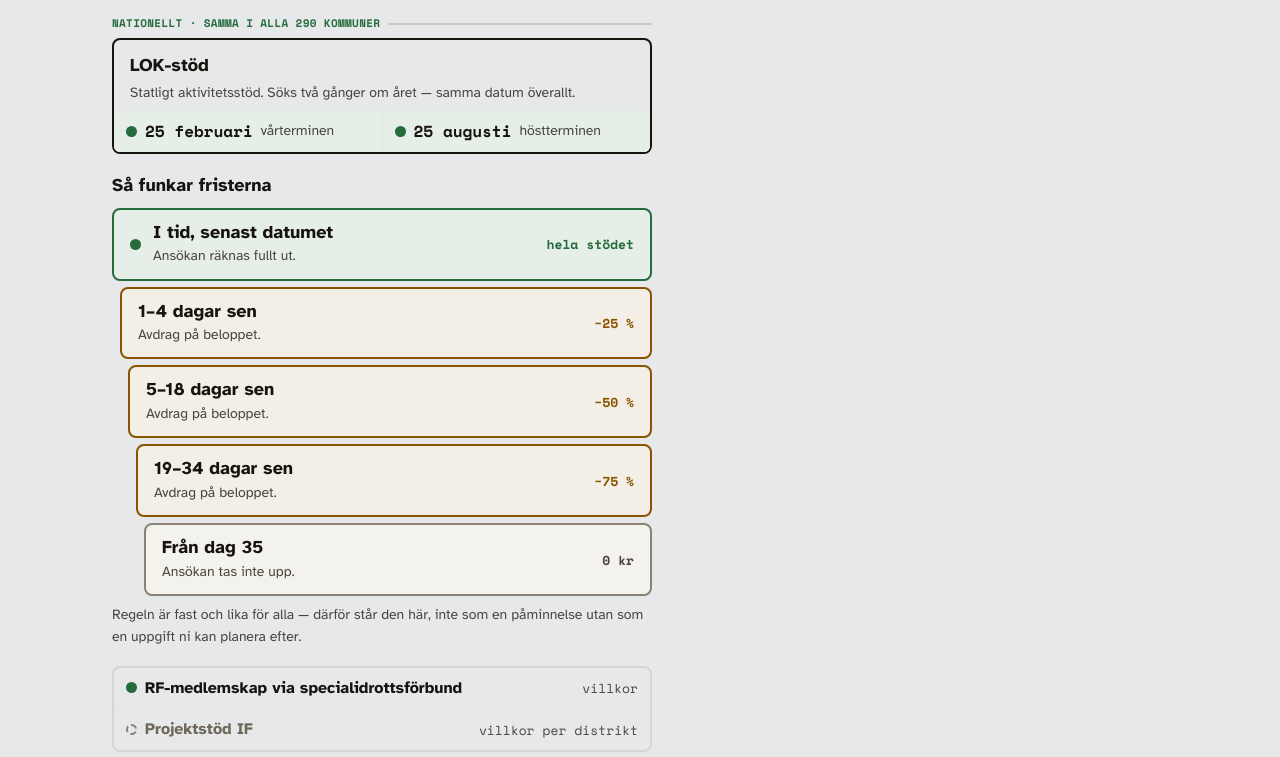
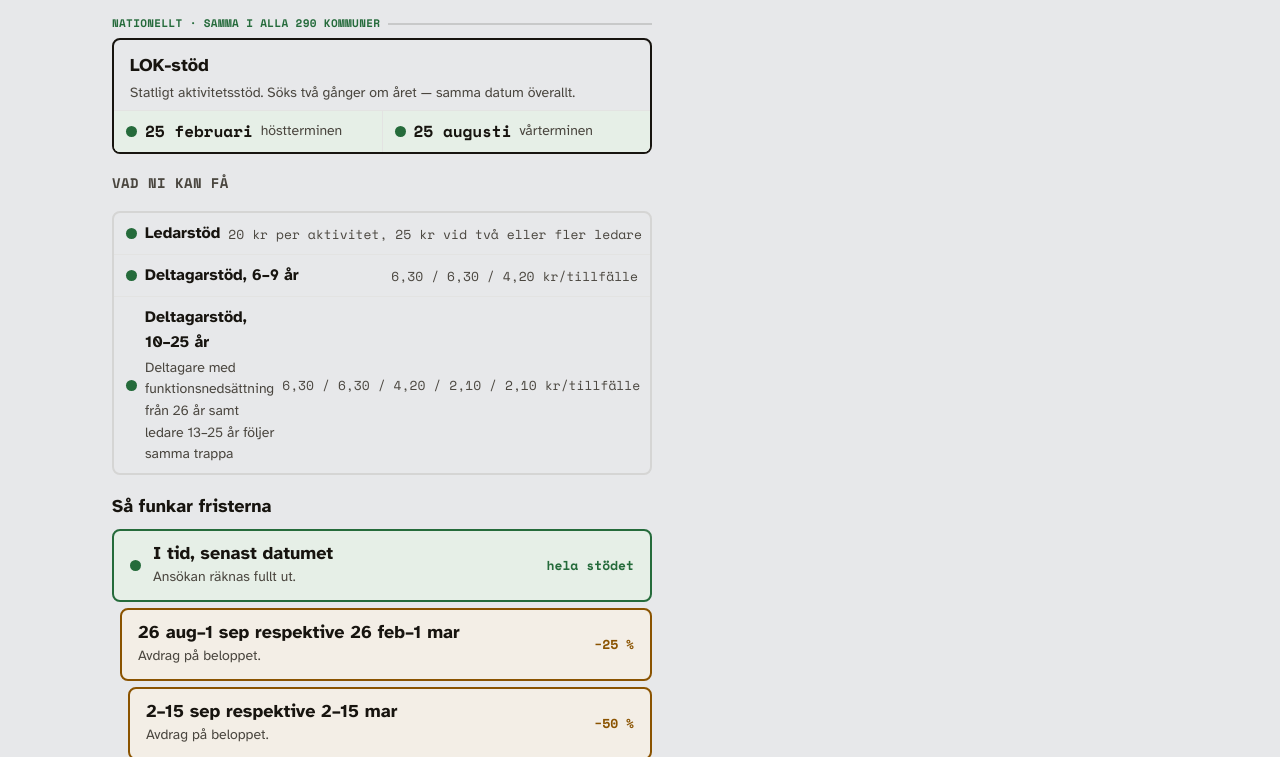
Before and after one commit to jacobstjarne-code/foreningsguiden, an Astro site: page /idrott in a window 1280 px wide. Shown: the part 247-1004 px from the top of the page. Built offline with nearby package versions, Linux system fonts and the light colour scheme; Astro itself is replaced by a stand-in of ours.

Commit message:
fix: idrottsingången — fyra rättningar (V2)
rot: fyra fel hittade vid Jacobs granskning av V1-previewen, alla
symptom av samma sak — mallen räknade/böjde i stället för att läsa
det som redan stod i lok-stod.yaml.

- SanctionLadder: dagintervall (offset mot ETT referensdatum) bytt
  mot kalenderdatum ur steg[i].perioder — offset-matten antog en
  symmetri mellan feb- och augustifönstren som inte finns i RF:s
  datumbundna regel
- Eyebrow: /s?förening$/ i stället för /förening$/ — fogen-s
  ("idrotts-förening") lämnades tidigare kvar i "IDROTTS"
- Terminsetiketten beräknades på deadlinens egen månad i stället för
  perioden den avser (stod.deadlines.perioder[].avser.fran) — en
  augustideadline avser våren, inte hösten, tvärtom för februari
- Beloppen (ledarstöd, deltagarstödets trappa) saknades helt i
  nationella halvan — sidan visade bara vad man kan förlora, aldrig
  vad man kan få. Ny sektion mellan datum och sanktionstrappan, läst
  ur stod.belopp

Verifierat i Playwright mot localhost: alla fyra utfall matchar
Jacobs givna facit ordagrant (t.ex. "26 aug–1 sep respektive 26
feb–1 mar" för −25%-steget).

Ingen deploy — samlas med resten av V1/V2 till en gemensam preview.

```diff
--- a/src/components/IdrottsIngangen.astro
+++ b/src/components/IdrottsIngangen.astro
@@ -42,16 +42,40 @@ const { identitetsord, enhetslista, vinkelmening, stod, kommuner } = Astro.props
 // ("idrottsförening" → "Idrott", "bandyförening" → "Bandy"); om ett
 // framtida identitetsord inte slutar på "förening" blir resultatet
 // mindre snyggt men aldrig fel-brytande — ren visningstext.
-const kortord = identitetsord.replace(/förening$/, '');
+// V2 (rättning 2026-08-19): matchade tidigare bara "förening$" och lät
+// glidbokstaven "s" stå kvar ("idrottsförening" → "Idrotts"). Ordet
+// framför "förening" i en svensk sammansättning tar aldrig med sig
+// fogen-s — "s?förening$" stryper båda.
+const kortord = identitetsord.replace(/s?förening$/, '');
 const kortordStort = kortord.charAt(0).toUpperCase() + kortord.slice(1);
 const identitetsordPlural = `${identitetsord}ar`;
 
-// V1.1 — lok.datum[]: läses ur stod.deadlines.datum (MM-DD, återkommande),
-// terminsetiketten beräknad av månaden, inte skriven per datum.
-const lokDatum = stod.deadlines.datum.map((mmdd) => ({
-  mmdd,
-  text: formatRecurringDate(mmdd),
-  termin: Number(mmdd.slice(0, 2)) <= 6 ? 'vårterminen' : 'höstterminen',
+// V1.1 — lok.datum[]: läses ur stod.deadlines.datum (MM-DD, återkommande).
+// V2 (rättning 2026-08-19): terminsetiketten beräknades tidigare på
+// DEADLINENS egen månad (fel — en augustideadline gäller vårens
+// aktiviteter, inte höstens). Rätt källa är perioden deadlinen AVSER
+// (stod.deadlines.perioder[].avser.fran), inte deadline-datumet självt.
+const lokDatum = stod.deadlines.datum.map((mmdd) => {
+  const period = stod.deadlines.perioder.find((p) => p.datum === mmdd);
+  const avserVarterminen = period ? Number(period.avser.fran.slice(0, 2)) <= 6 : Number(mmdd.slice(0, 2)) <= 6;
+  return {
+    mmdd,
+    text: formatRecurringDate(mmdd),
+    termin: avserVarterminen ? 'vårterminen' : 'höstterminen',
+  };
+});
+
+// V2 (rättning 2026-08-19): "sidan visar vad man kan förlora men aldrig
+// vad man kan få" — beloppen läses ur stod.belopp, samma disciplin som
+// datum/sanktioner (ingen hårdkodad krona/öre i mallen).
+function formatOre(ore: number): string {
+  return ore % 100 === 0 ? `${ore / 100}` : (ore / 100).toFixed(2).replace('.', ',');
+}
+const ledarstodText = `${formatOre(stod.belopp.ledarstod.en_ledare_ore)} kr per aktivitet, ${formatOre(stod.belopp.ledarstod.tva_eller_fler_ledare_ore)} kr vid två eller fler ledare`;
+const deltagarstodRader = stod.belopp.deltagarstod.map((grupp) => ({
+  namn: grupp.alder_max ? `${grupp.alder_min}–${grupp.alder_max} år` : `Från ${grupp.alder_min} år`,
+  belopp: `${grupp.tillfallen.map((t) => formatOre(t.belopp_ore)).join(' / ')} kr/tillfälle`,
+  tillampen: grupp.tillampen,
 }));
 
 const kommunNamnSlug = kommuner
@@ -85,9 +109,34 @@ const kommunNamnSlug = kommuner
     </div>
   </div>
 
+  <!-- Beloppen (V2, rättning 2026-08-19: sidan visade vad man kan
+       förlora men aldrig vad man kan få — stod.belopp, innan
+       sanktionstrappan så ordningen blir "vad ni får" före "vad ni
+       kan tappa"). -->
+  <div class="idrott__belopp-wrap">
+    <p class="idrott__belopp-t">{IDROTT_INGANGEN.beloppRubrik}</p>
+    <div class="idrott__card">
+      <div class="idrott__row">
+        <span class="fg-read-mark"></span>
+        <span class="idrott__row-name">{IDROTT_INGANGEN.ledarstodRad}</span>
+        <span class="idrott__row-meta">{ledarstodText}</span>
+      </div>
+      {deltagarstodRader.map((rad) => (
+        <div class="idrott__row">
+          <span class="fg-read-mark"></span>
+          <span class="idrott__row-name">
+            {IDROTT_INGANGEN.deltagarstodRad} {rad.namn}
+            {rad.tillampen && <span class="idrott__row-fint">{rad.tillampen}</span>}
+          </span>
+          <span class="idrott__row-meta">{rad.belopp}</span>
+        </div>
+      ))}
+    </div>
+  </div>
+
   <!-- Sanktionstrappan (V1.1: lok.sanktioner[], V1.2: SanctionLadder utan tidslogik) -->
   <div class="idrott__ladder-wrap">
-    <SanctionLadder steg={stod.sanktionstrappa.steg} referensdatum={stod.deadlines.datum[0]} />
+    <SanctionLadder steg={stod.sanktionstrappa.steg} />
   </div>
 
   <!-- RF + projektstöd -->
@@ -294,6 +343,17 @@ const kommunNamnSlug = kommuner
   .idrott__lok-d { font-family: var(--fg-font-mono); font-size: var(--fg-text-body); font-weight: var(--fg-weight-bold); }
   .idrott__lok-termin { font-size: var(--fg-text-label); color: var(--fg-ink-muted); }
 
+  .idrott__belopp-wrap { margin-top: var(--fg-space-6); }
+  .idrott__belopp-t {
+    font-family: var(--fg-font-mono);
+    font-size: var(--fg-text-label);
+    font-weight: var(--fg-weight-bold);
+    letter-spacing: var(--fg-tracking-label);
+    text-transform: uppercase;
+    color: var(--fg-ink-muted);
+    margin: 0 0 var(--fg-space-2);
+  }
+
   .idrott__ladder-wrap { margin-top: var(--fg-space-6); }
 
   .idrott__card {
@@ -313,7 +373,8 @@ const kommunNamnSlug = kommuner
   .idrott__row:last-child { border-bottom: none; }
   .idrott__row-name { flex: 1; font-size: var(--fg-text-body); font-weight: var(--fg-weight-bold); }
   .idrott__row-name--void { color: var(--fg-void-ink); }
-  .idrott__row-meta { font-family: var(--fg-font-mono); font-size: var(--fg-text-mono); color: var(--fg-ink-muted); }
+  .idrott__row-meta { font-family: var(--fg-font-mono); font-size: var(--fg-text-mono); color: var(--fg-ink-muted); white-space: nowrap; }
+  .idrott__row-fint { display: block; font-family: var(--fg-font-sans); font-size: var(--fg-text-label); font-weight: normal; color: var(--fg-ink-muted); margin-top: 2px; }
 
   .idrott__gate {
     margin: var(--fg-space-3) 0 0;
--- a/src/components/SanctionLadder.astro
+++ b/src/components/SanctionLadder.astro
@@ -14,44 +14,54 @@
 // ett femte steg ska det synas här utan en kodändring. Avsteg från
 // mockens radantal, flaggat i commit-meddelandet.
 //
-// Dag-intervallen ("1–4 dagar sen") är beräknade ur steg[i].perioder[0]
-// mot referensdatumet (samma symmetri i LOK-datan: feb- och
-// augustiperioderna ger identiska offsets) — inte mockens "en vecka"/
-// "en månad"-prosa, som är approximerad copy kopplad till just LOK:s
-// nuvarande fönster. Ett kortare/längre framtida fönster ska ge rätt
-// dagantal utan att någon skriver om komponenten.
-import type { Sanktionsteg } from '../lib/nationellaTyper';
-import { formatRecurringDate } from '../lib/kommuner';
+// V2 (rättning 2026-08-19): kalenderdatum, inte dagintervall. Ett
+// dagintervall räknat mot ETT referensdatum stämde bara för den ena
+// fristen (offset-matte antog symmetri mellan feb- och augustifönstren
+// som inte finns i verkligheten — RF:s regel är datumbunden per frist,
+// inte "dagar efter deadline"). Varje steg visar nu båda periodernas
+// riktiga fran/till-datum, en per frist, ur steg[i].perioder — ingen
+// egen datumaritmetik, bara formatering av det som redan står i YAML:en.
+import type { Sanktionsteg, Sanktionsperiod } from '../lib/nationellaTyper';
 
 export interface Props {
   steg: Sanktionsteg[];
-  /** MM-DD — en av deadlines.datum[], används bara för dag-offset-matematik (inte som "dagar kvar mot idag"). */
-  referensdatum: string;
 }
 
-const { steg, referensdatum } = Astro.props;
+const { steg } = Astro.props;
 
-function dagOffset(mmdd: string): number {
-  // Fast referensår, inget kalenderårs-skifte inom en och samma
-  // sanktionscykel (feb→mars eller aug→sep passerar aldrig 31/12).
-  const AR = '2027';
-  const toDays = (md: string) => {
-    const [m, d] = md.split('-').map(Number);
-    return Date.UTC(Number(AR), m - 1, d);
-  };
-  return Math.round((toDays(mmdd) - toDays(referensdatum)) / (1000 * 60 * 60 * 24));
+const MANADSFORKORTNING = ['jan', 'feb', 'mar', 'apr', 'maj', 'jun', 'jul', 'aug', 'sep', 'okt', 'nov', 'dec'];
+
+function manad(mmdd: string): number {
+  return Number(mmdd.slice(0, 2));
+}
+function dag(mmdd: string): number {
+  return Number(mmdd.slice(3, 5));
+}
+function kortManad(mmdd: string): string {
+  return MANADSFORKORTNING[manad(mmdd) - 1];
+}
+
+// En periods text: "26 aug–1 sep" (olika månader) eller "2–15 sep"
+// (samma månad, namnet skrivs bara en gång) eller "från 1 okt" (avslag,
+// till === null).
+function periodText(p: Sanktionsperiod): string {
+  if (p.till === null) return `från ${dag(p.fran)} ${kortManad(p.fran)}`;
+  return manad(p.fran) === manad(p.till)
+    ? `${dag(p.fran)}–${dag(p.till)} ${kortManad(p.till)}`
+    : `${dag(p.fran)} ${kortManad(p.fran)}–${dag(p.till)} ${kortManad(p.till)}`;
 }
 
 // Staircase-indraget (mockens .s-part/.s-none) trappas per steg-index i
 // stället för två fasta nivåer — fyra riktiga steg ska synas som fyra
 // nivåer nedåt, inte kollapsa två av dem till samma indrag.
 const rader = steg.map((s, i) => {
-  const forsta = s.perioder[0];
-  const franOffset = dagOffset(forsta.fran);
-  const tillOffset = forsta.till ? dagOffset(forsta.till) : null;
-  const dagtext = tillOffset !== null
-    ? (franOffset === tillOffset ? `${franOffset} dagar sen` : `${franOffset}–${tillOffset} dagar sen`)
-    : `Från dag ${franOffset}`;
+  // Fallande på månadsnumret (aug/okt-cykeln före feb/mar-cykeln) — ren
+  // sorteringsregel på datat, ingen hårdkodad ordning av vilken frist
+  // som "kommer först".
+  const perioderSorterade = [...s.perioder].sort((a, b) => manad(b.fran) - manad(a.fran));
+  const dagtext = perioderSorterade
+    .map((p, idx) => (idx > 0 && p.till === null ? periodText(p).replace('från ', '') : periodText(p)))
+    .join(' respektive ');
   return {
     dagtext,
     beskrivning: s.pafoljd === 'avslag' ? 'Ansökan tas inte upp.' : 'Avdrag på beloppet.',
--- a/src/lib/content.ts
+++ b/src/lib/content.ts
@@ -1304,6 +1304,12 @@ export const IDROTT_INGANGEN = {
 
   lokUnderrubrik: 'Statligt aktivitetsstöd. Söks två gånger om året — samma datum överallt.',
 
+  // V2 (rättning 2026-08-19) — beloppsblocket, mellan datum och
+  // sanktionstrappan: vad ni kan få innan vad ni kan tappa.
+  beloppRubrik: 'Vad ni kan få',
+  ledarstodRad: 'Ledarstöd',
+  deltagarstodRad: 'Deltagarstöd,',
+
   rfRad: 'RF-medlemskap via specialidrottsförbund',
   rfEtikett: 'villkor',
   projektstodRad: 'Projektstöd IF',
```
